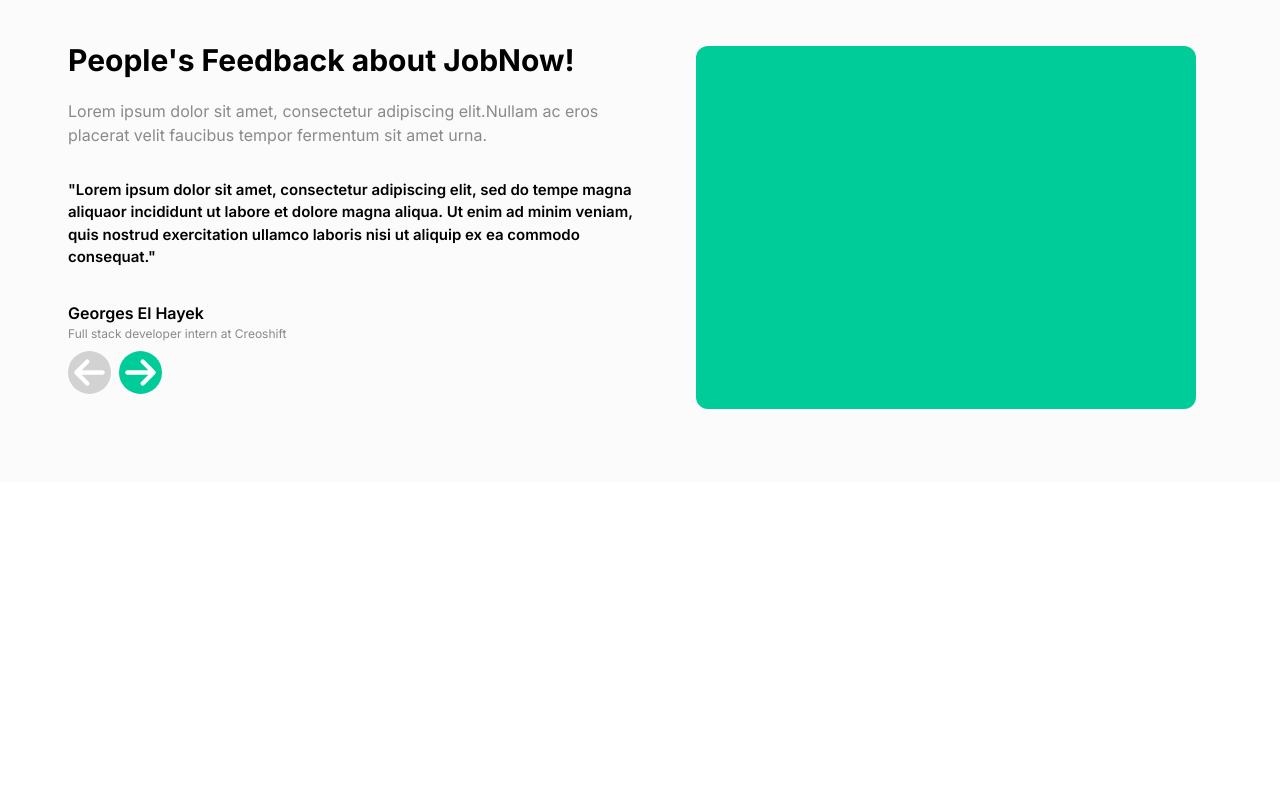
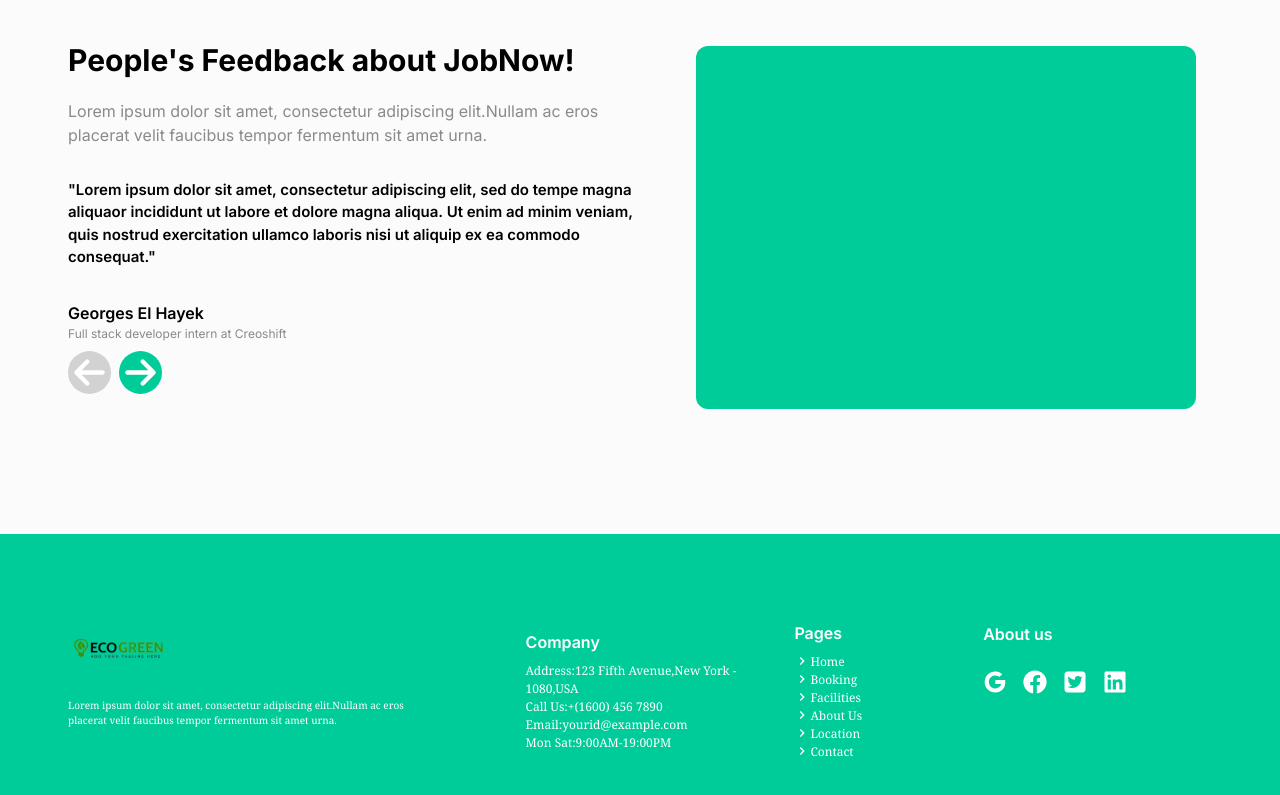
Before and after one commit to Georgeshayek/designpage, a Next.js app: page / in a window 1280 px wide. Shown: the part 2705-3500 px from the top of the page. Before the commit the page ends 3187 px from the top, so only its background shows below. Built offline with nearby package versions, Linux system fonts and the light colour scheme.

Commit message:
footer component added

```diff
--- a/src/app/page.js
+++ b/src/app/page.js
@@ -4,7 +4,7 @@
 import Recently from "@/components/Recently/recently";
 import Work from "@/components/Works/work";
 import Image from "next/image";
-
+import Footer from "@/components/Footer/footer";
 export default function Home() {
   return (
     <>
@@ -12,12 +12,14 @@
         <Work/>
         <Popular/>
       	<div className="bg-[#fbfbfb]">
-        <div className="container mx-auto py-12 px-[68px]">
+        <div className="container mx-auto py-12 pb-[100px] px-[68px]">
 
         <Recently/>
         <Feedback/>
         </div>
         </div>
+        <Footer/>
+
     </>
   );
 }
--- /dev/null
+++ b/src/components/Footer/footer.js
@@ -0,0 +1,63 @@
+import { MdOutlineKeyboardArrowRight } from "react-icons/md";
+import { IoLogoGoogle } from "react-icons/io5";
+import { FaFacebook } from "react-icons/fa";
+import { FaSquareTwitter } from "react-icons/fa6";
+import { FaLinkedin } from "react-icons/fa";
+import Link from "next/link";
+import Image from "next/image";
+
+const Footer=()=>{
+
+    return(
+        <div className="bg-[#00cc99]">
+                    <div className="container mx-auto py-16 px-[68px] ">
+                        <div className="grid grid-cols-5 max-lg:grid-cols-2 ">
+                            <div className="col-span-2 flex flex-col   max-lg:justify-start lg:justify-center ">
+                            <Link href="/"><Image src="/logo.png" alt=" Logo" width={100} height={50}/></Link>
+                            <p className="text-white font-serif pr-[100px]  text-[10px]">Lorem ipsum dolor sit amet, consectetur adipiscing elit.Nullam
+								ac eros placerat velit faucibus tempor fermentum sit amet urna.</p>
+                            </div>
+                            <div className=" lg:col-start-3 col-span-1 lg:row-span-2 max-lg:row-start-2  flex flex-col justify-center  text-white py-6">
+                                <h2 className="py-2 font-semibold">Company</h2>
+                                <p className="font-serif text-[12px]">Address:123 Fifth Avenue,New York - 1080,USA</p>
+                                <p className="font-serif text-[12px]">Call Us:+(1600) 456 7890</p>
+                                <p className="font-serif text-[12px]">Email:yourid@example.com</p>
+                                <p className="font-serif text-[12px]">Mon Sat:9:00AM-19:00PM</p>
+                            </div>
+                            <div className="text-white col-span-1 lg:row-span-2 max-lg:row-start-2 max-lg:col-start-2 flex flex-col justify-center ml-10">
+                                <h2 className="py-2 font-semibold " >Pages</h2>
+                               <div className="flex  font-serif text-[12px]"><MdOutlineKeyboardArrowRight className="w-4 h-4"/> <Link href="/">Home</Link></div>
+                               <div className="flex font-serif text-[12px]"><MdOutlineKeyboardArrowRight className="w-4 h-4"/><Link href="/">Booking</Link></div>
+                               <div className="flex font-serif text-[12px]"><MdOutlineKeyboardArrowRight className="w-4 h-4"/><Link href="/">Facilities</Link></div>
+                               <div className="flex font-serif text-[12px]"><MdOutlineKeyboardArrowRight className="w-4 h-4"/><Link href="/">About Us</Link></div>
+                               <div className="flex font-serif text-[12px]"><MdOutlineKeyboardArrowRight className="w-4 h-4"/> <Link href="/">Location</Link></div>
+                               <div className="flex font-serif text-[12px]"><MdOutlineKeyboardArrowRight className="w-4 h-4"/><Link href="/">Contact</Link></div>
+                            </div>
+                            <div className=" text-white  col-span-1 row-span-1 max-lg:row-start-3 flex flex-col justify-start ">
+                                <h2 className="py-6 font-semibold">About us</h2>
+                                <div className="flex items-center justify-start ">
+                                    <div className="pr-2">
+                                    <IoLogoGoogle className="w-6 h-6"/>
+                                    </div>
+                                    <div className="px-2">
+                                    <FaFacebook className="w-6 h-6"/>
+                                    </div>
+                                    <div className="px-2">
+                                    <FaSquareTwitter className="w-6 h-6"/>
+                                    </div>
+                                    <div className="px-2">
+
+
+                                    <FaLinkedin className="w-6 h-6"/>
+                                    </div>
+                                </div>
+                            </div>
+                        </div>
+
+                    </div>
+
+
+        </div>
+    )
+}
+export default Footer
```
